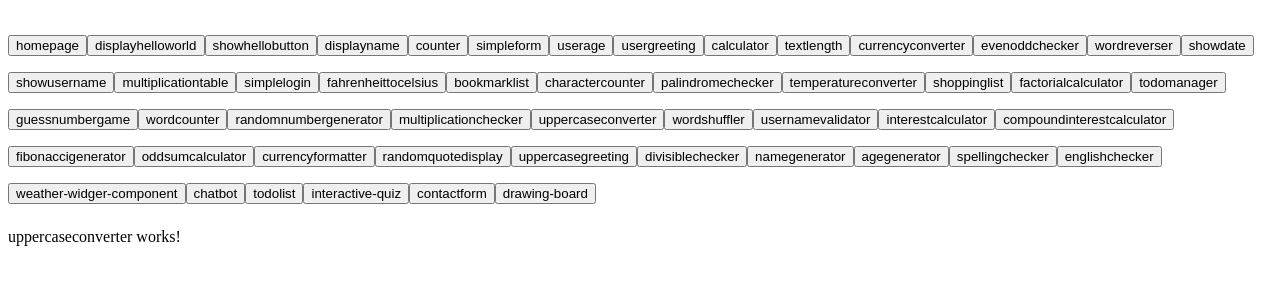
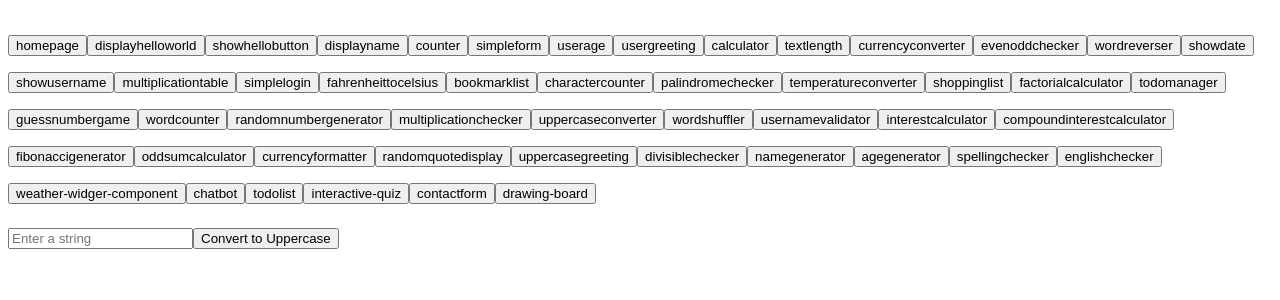
Before and after one commit to Blogging-platform-svfc/Angular-Components, an Angular app: page /uppercaseconverter in a window 1280 px wide. Shown: the top 300 px of the page. Built offline with nearby package versions, Linux system fonts and the light colour scheme.

Commit message:
#29uppercaseconverter

```diff
--- a/src/app/components/uppercaseconverter/uppercaseconverter.component.html
+++ b/src/app/components/uppercaseconverter/uppercaseconverter.component.html
@@ -1 +1,3 @@
-<p>uppercaseconverter works!</p>
+<input type="text" [(ngModel)]="inputString" placeholder="Enter a string">
+<button (click)="convertToUppercase()">Convert to Uppercase</button>
+<p *ngIf="uppercaseString">Uppercase: {{ uppercaseString }}</p>
--- a/src/app/components/uppercaseconverter/uppercaseconverter.component.ts
+++ b/src/app/components/uppercaseconverter/uppercaseconverter.component.ts
@@ -3,8 +3,13 @@ import { Component } from '@angular/core';
 @Component({
   selector: 'app-uppercaseconverter',
   templateUrl: './uppercaseconverter.component.html',
-  styleUrl: './uppercaseconverter.component.css'
+  styleUrls: ['./uppercaseconverter.component.css']
 })
 export class UppercaseconverterComponent {
+  inputString: string = '';
+  uppercaseString: string = '';
 
+  convertToUppercase() {
+    this.uppercaseString = this.inputString.toUpperCase();
+  }
 }
```
